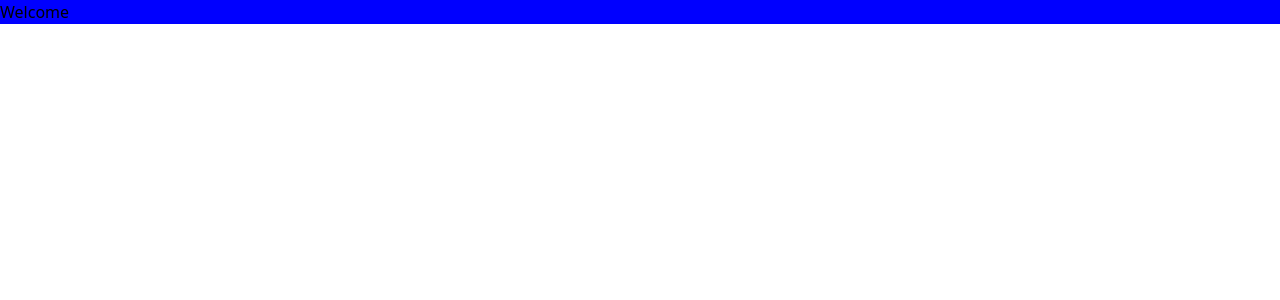
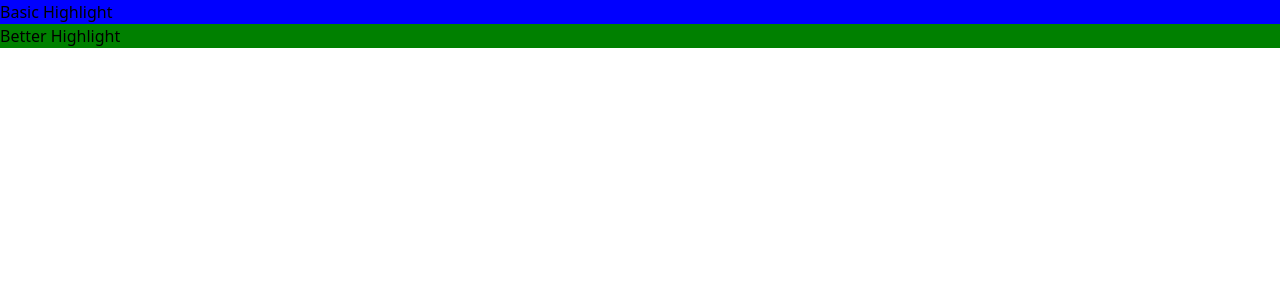
Before and after one commit to Sca1ey/angular-complete, an Angular app: page / in a window 1280 px wide. Shown: the top 300 px of the page. Built offline with nearby package versions, Linux system fonts and the light colour scheme.

Commit message:
better highlight

```diff
--- a/src/app/app.component.html
+++ b/src/app/app.component.html
@@ -1 +1,2 @@
-<h1 appBasicHighlight>Welcome</h1>
+<h1 appBasicHighlight>Basic Highlight</h1>
+<h1 appBetterHighlight>Better Highlight</h1>
--- a/src/app/app.module.ts
+++ b/src/app/app.module.ts
@@ -4,9 +4,10 @@ import { BrowserModule } from '@angular/platform-browser';
 
 import { AppComponent } from './app.component';
 import { BasicHighlightDirective } from './basic-highlight.directive';
+import { BetterHighlightDirective } from './better-highlight.directive';
 
 @NgModule({
-  declarations: [AppComponent, BasicHighlightDirective],
+  declarations: [AppComponent, BasicHighlightDirective, BetterHighlightDirective],
   imports: [BrowserModule, FormsModule],
   providers: [],
   bootstrap: [AppComponent],
--- a/src/app/basic-highlight.directive.ts
+++ b/src/app/basic-highlight.directive.ts
@@ -4,7 +4,7 @@ import { element } from 'protractor';
 @Directive({
   selector: '[appBasicHighlight]',
 })
-export class BasicHighlightDirective {
+export class BasicHighlightDirective implements OnInit {
   constructor(private elementRef: ElementRef) {}
 
   ngOnInit() {
--- /dev/null
+++ b/src/app/better-highlight.directive.ts
@@ -0,0 +1,16 @@
+import { Directive, OnInit, Renderer2, ElementRef } from '@angular/core';
+
+@Directive({
+  selector: '[appBetterHighlight]',
+})
+export class BetterHighlightDirective implements OnInit {
+  constructor(private elRef: ElementRef, private renderer: Renderer2) {}
+
+  ngOnInit() {
+    this.renderer.setStyle(
+      this.elRef.nativeElement,
+      'background-color',
+      'green'
+    );
+  }
+}
```
